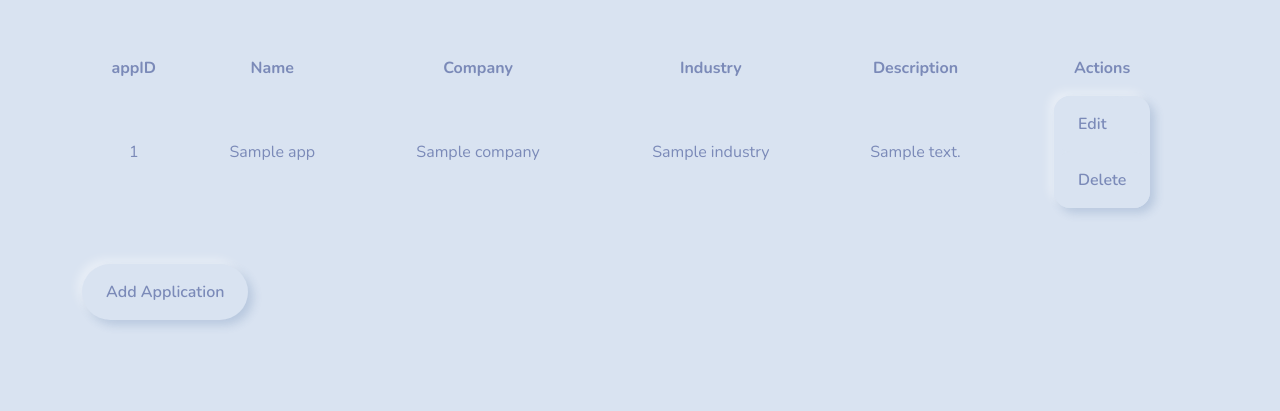
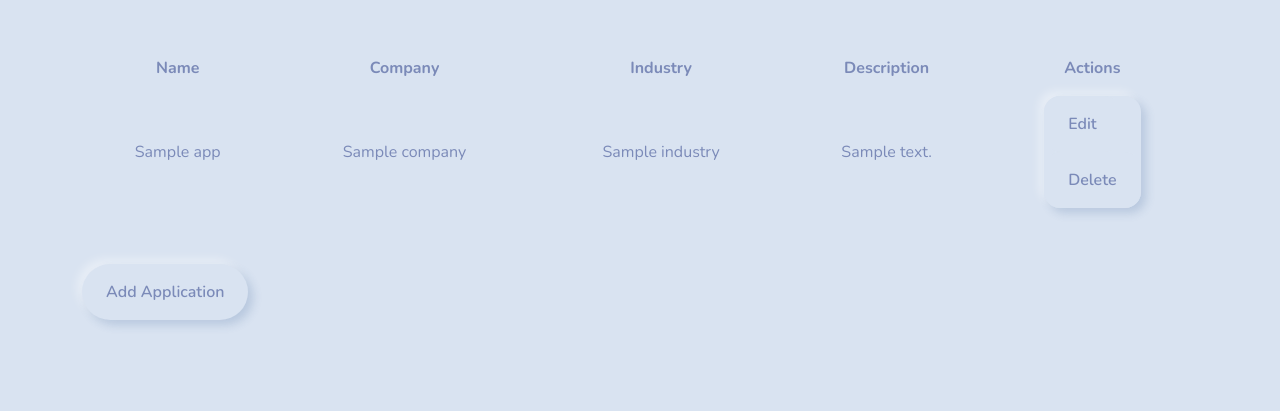
Before and after one commit to Code-Crusaders-00/CareerPath-Pro, a Node server app: template Project Code/views/pages/applications.ejs in a window 1280 px wide. Shown: the part 56-467 px from the top of the page. Run offline with Node 20, Linux system fonts and the light colour scheme; the template is opened without the code that fills it: most values are stand-ins (such as "Sample title", 1, 10 or a date in 2020).

Commit message:
remove appid

```diff
--- a/Project Code/views/pages/applications.ejs
+++ b/Project Code/views/pages/applications.ejs
@@ -17,7 +17,6 @@
             <table class="table table-hover text-center align-middle mt-5 mb-5">
                 <thead>
                 <tr>
-                    <th scope="col">appID</th>
                     <th scope="col">Name</th>
                     <th scope="col">Company</th>
                     <th scope="col">Industry</th>
@@ -28,7 +27,6 @@
                 <tbody>
                     <% for(let i = 0; i < apps.length; i++) { %>
                     <tr>
-                        <td><%= apps[i].appid %></td>
                         <td><%= apps[i].name %></td>
                         <td><%= apps[i].company %></td>
                         <td><%= apps[i].industry %></td>
```
